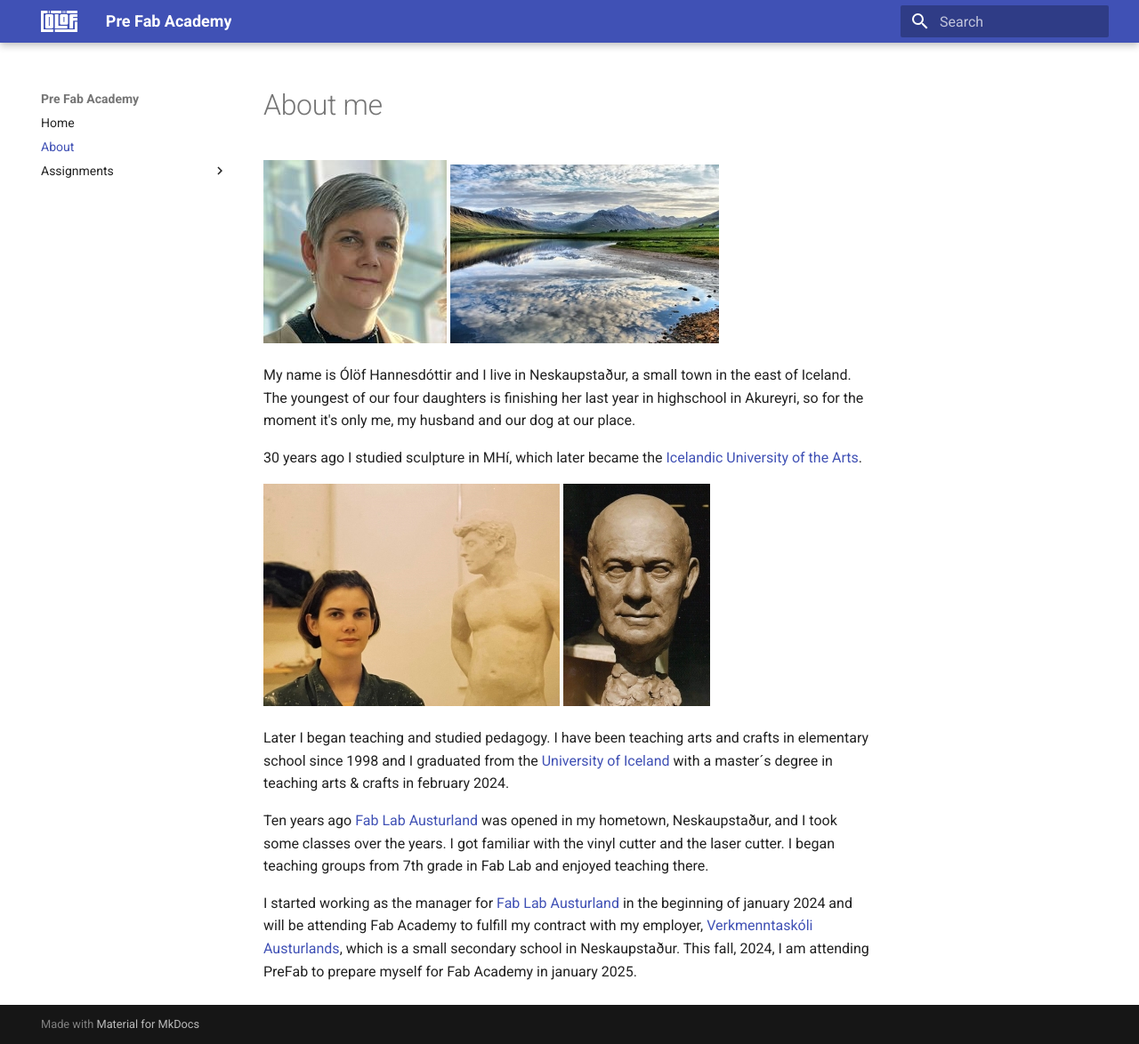
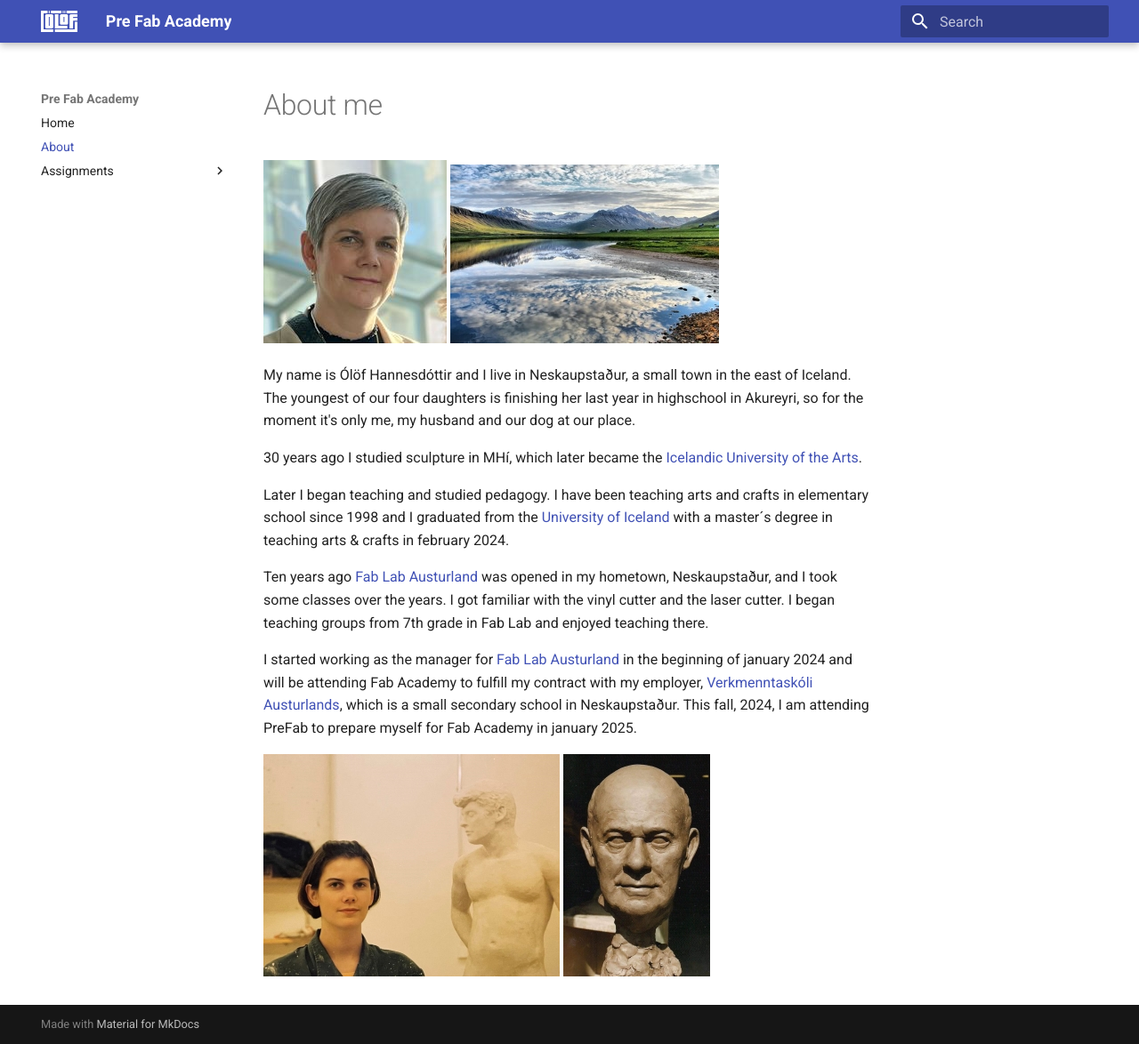
Before and after one commit to OlofH2/Before-Fab-Academy, an MkDocs documentation site: the page built from docs/about.md, in a window 1280 px wide and 1174 px high. Shown: the whole window at 89% size. Built offline with MkDocs 1.6.1 and Material for MkDocs 9.7.7, drawn with Linux system fonts in a browser that asks for light colours.

Commit message:
Photos moved to bottom of About

```diff
--- a/docs/about.md
+++ b/docs/about.md
@@ -7,11 +7,11 @@ My name is Ólöf Hannesdóttir and I live in Neskaupstaður, a small town in th
 
 30 years ago I studied sculpture in MHí, which later became the [Icelandic University of the Arts](https://www.lhi.is/).
 
-
-![SculptureDepartment](img/Sculpture333x250.jpg)       ![Grandpa](img/Grandpa165x250.jpg)
-
 Later I began teaching and studied pedagogy. I have been teaching arts and crafts in elementary school since 1998 and I graduated from the [University of Iceland](https://english.hi.is/) with a master´s degree in teaching arts & crafts in february 2024.
 
 Ten years ago [Fab Lab Austurland](https://www.fablabs.io/labs/fablabausturland) was opened in my hometown, Neskaupstaður, and I took some classes over the years. I got familiar with the vinyl cutter and the laser cutter. I began teaching groups from 7th grade in Fab Lab and enjoyed teaching there.
 
 I started working as the manager for [Fab Lab Austurland](https://www.fablabs.io/labs/fablabausturland) in the beginning of january 2024 and will be attending Fab Academy to fulfill my contract with my employer, [Verkmenntaskóli Austurlands](https://www.va.is/), which is a small secondary school in Neskaupstaður. This fall, 2024, I am attending PreFab to prepare myself for Fab Academy in january 2025.
+
+
+![SculptureDepartment](img/Sculpture333x250.jpg)       ![Grandpa](img/Grandpa165x250.jpg)
```
